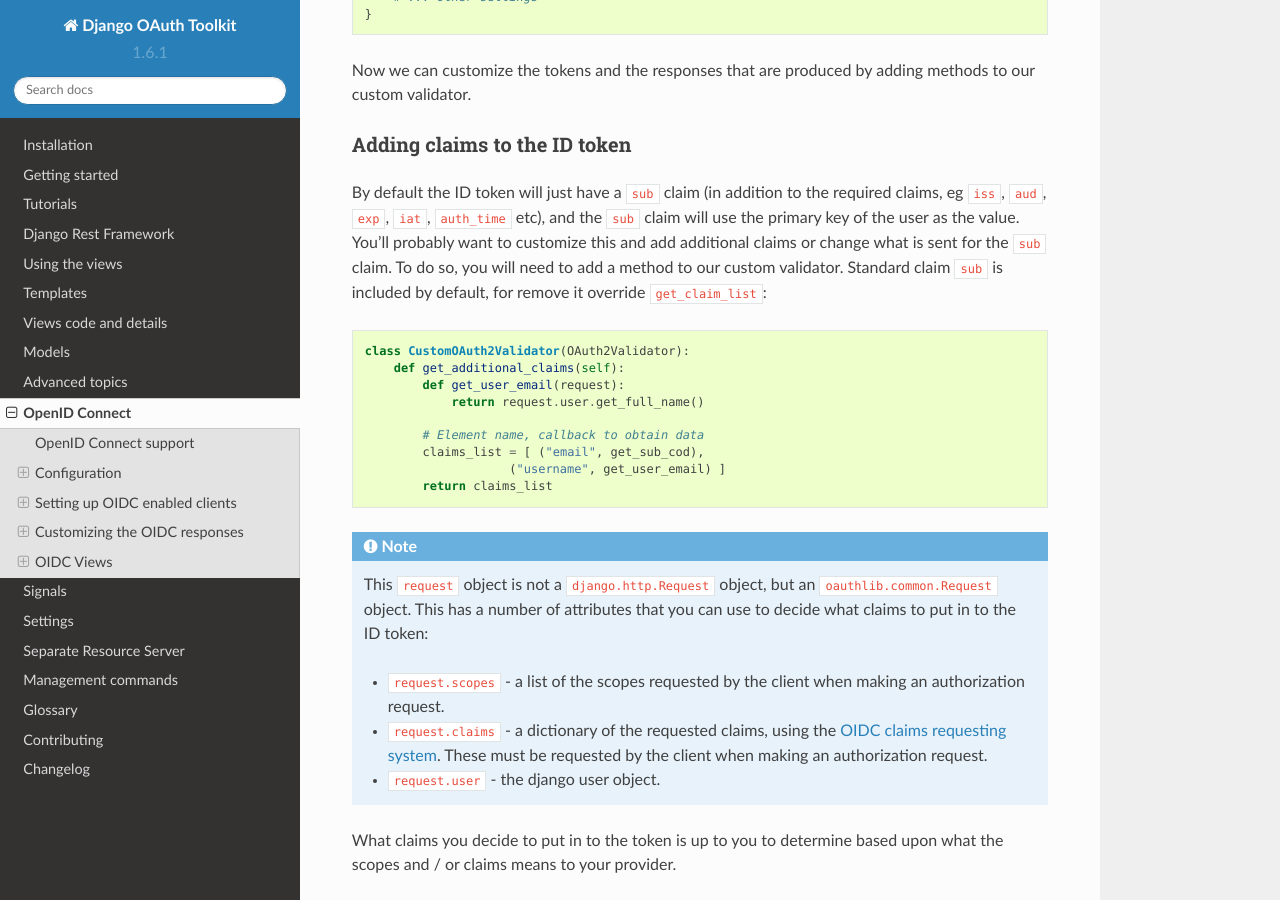
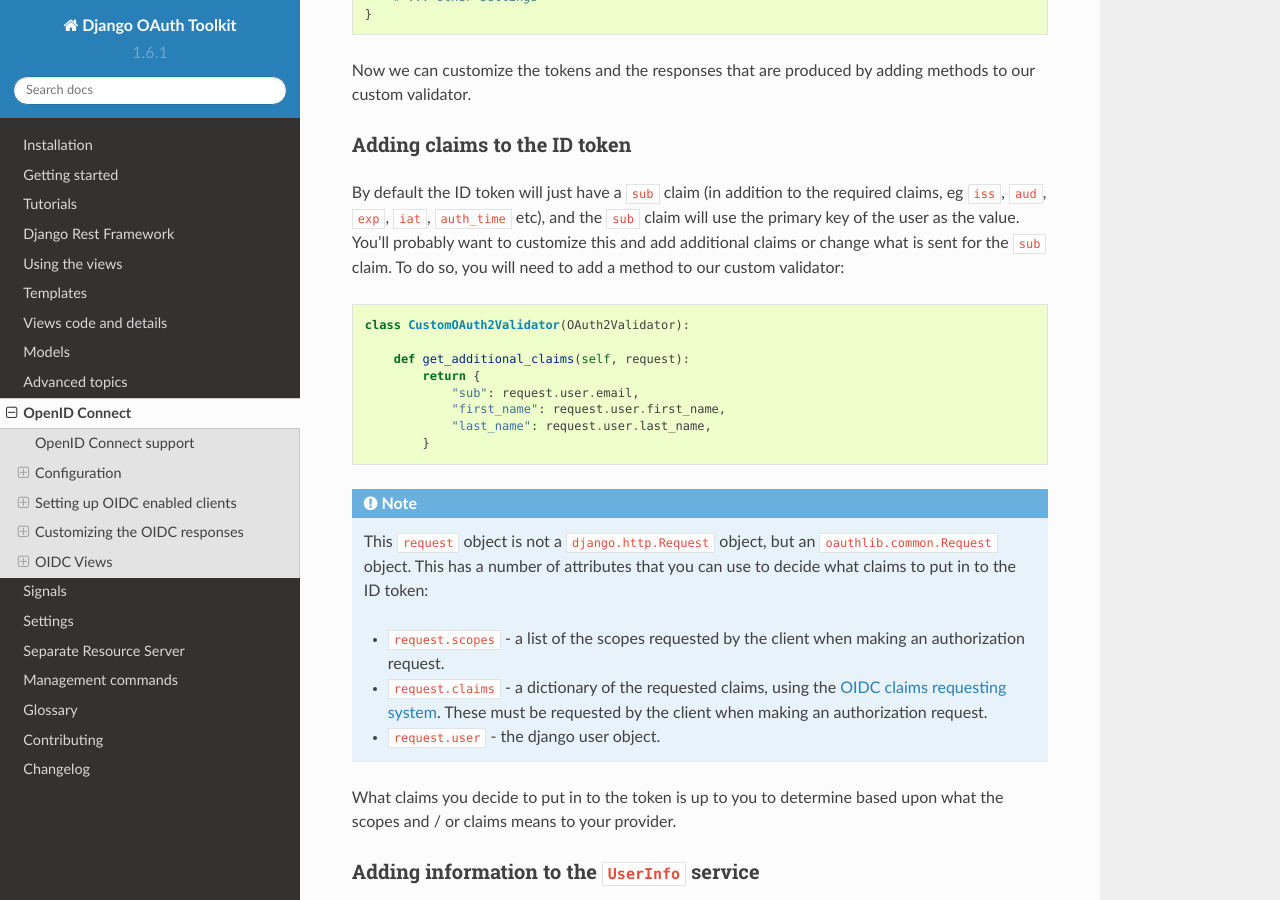
Before and after one commit to sheriffwoody0922/oauth-python-django, a Sphinx documentation site: the page built from docs/oidc.rst, in a window 1280 px wide and 900 px high, scrolled down 4712 px. Built offline with Sphinx 7.4.7 and the Read the Docs theme 2.0.0, drawn with Linux system fonts in a browser that asks for light colours; the version number is read from the project's files by our own code.

```diff
--- a/docs/oidc.rst
+++ b/docs/oidc.rst
@@ -245,17 +245,16 @@ required claims, eg ``iss``, ``aud``, ``exp``, ``iat``, ``auth_time`` etc),
 and the ``sub`` claim will use the primary key of the user as the value.
 You'll probably want to customize this and add additional claims or change
 what is sent for the ``sub`` claim. To do so, you will need to add a method to
-our custom validator.
-Standard claim ``sub`` is included by default, for remove it override ``get_claim_list``::
+our custom validator::
+
     class CustomOAuth2Validator(OAuth2Validator):
-        def get_additional_claims(self):
-            def get_user_email(request):
-                return request.user.get_full_name()
 
-            # Element name, callback to obtain data
-            claims_list = [ ("email", get_sub_cod),
-                        ("username", get_user_email) ]
-            return claims_list
+        def get_additional_claims(self, request):
+            return {
+                "sub": request.user.email,
+                "first_name": request.user.first_name,
+                "last_name": request.user.last_name,
+            }
 
 .. note::
     This ``request`` object is not a ``django.http.Request`` object, but an
```
Also changed, not shown: CHANGELOG.md (+1 -0 lines), 4 other files.
